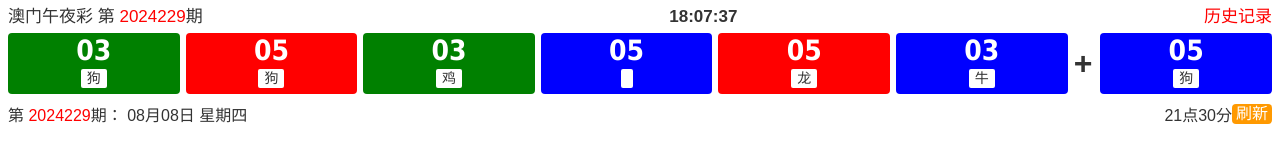
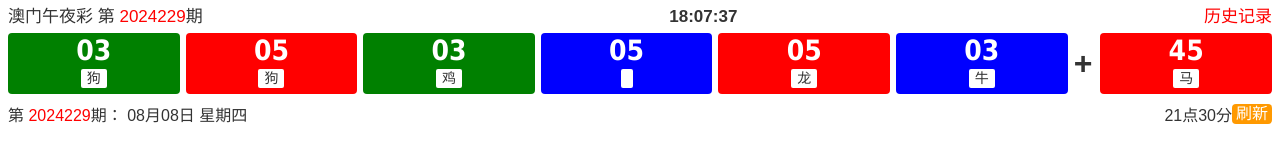
Before and after one commit to 1914458770/kj, a plain HTML site: page index.html in a window 1280 px wide. Drawn offline with nearby package versions, Linux system fonts and the light colour scheme; no server answers.

Commit message:
Update index.html

```diff
--- a/index.html
+++ b/index.html
@@ -82,9 +82,9 @@ body { background: #fff;}
             <div class="whsx">牛</div>
         </div>
         <div class="kj-add">+</div>
-        <div style="background-color: blue;" class="kj-ball box">
-            <h2><div >05</div></h2><!-- 第七个数字 -->
-            <div class="whsx">狗</div>
+        <div style="background-color: red;" class="kj-ball box">
+            <h2><div >45</div></h2><!-- 第七个数字 -->
+            <div class="whsx">马</div>
         </div>
     </div>
     <div class="new-KJ-TabBox-box-foot"><!-- 下次开奖时间 -->
```
